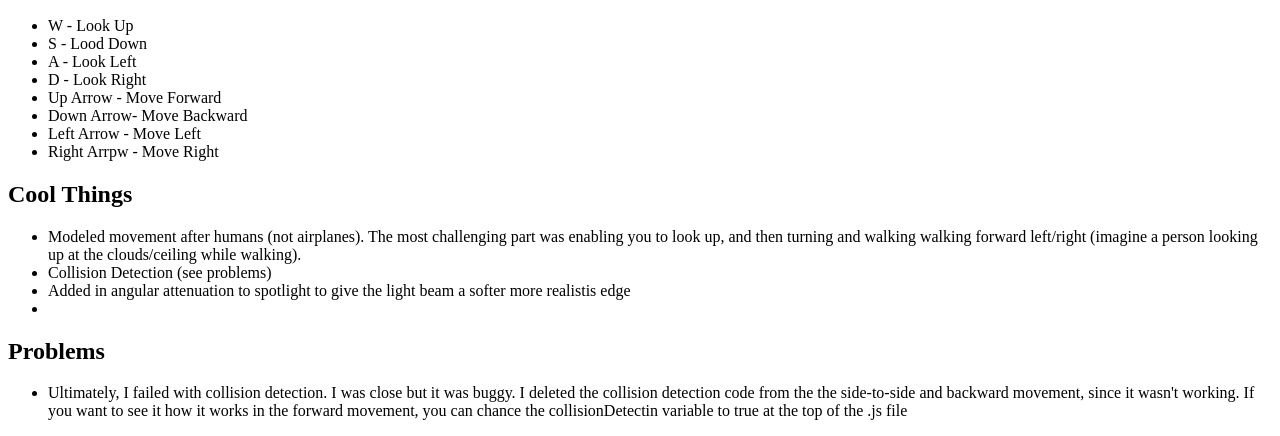
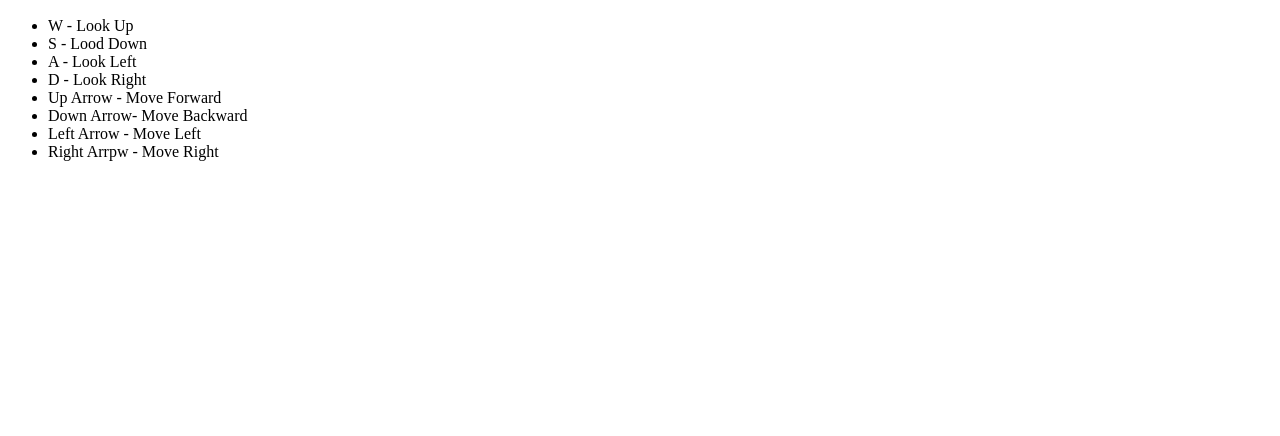
Before and after one commit to mfdickerson/maze, a plain HTML site: page maze.html in a window 1280 px wide. Shown: the part 822-1258 px from the top of the page. After the commit the page ends 999 px from the top, so only its background shows below. Drawn offline with Linux system fonts and the light colour scheme; a script that the page names is missing.

Commit message:
Updated html

```diff
--- a/maze.html
+++ b/maze.html
@@ -173,19 +173,5 @@
 			<Li>Left Arrow - Move Left</li>
 			<li>Right Arrpw - Move Right</li>
 		</ul>
-		<h2>Cool Things</h2>
-		<ul>
-			<li>Modeled movement after humans (not airplanes). The most challenging part was enabling you to look up, and then turning and walking walking forward left/right (imagine a person looking up at the clouds/ceiling while walking).</li>
-			<li>Collision Detection (see problems)</li>
-			<li>Added in angular attenuation to spotlight to give the light beam a softer more realistis edge<li>
-
-		</ul>
-		<h2>Problems</h2>
-		<ul>
-			<li>Ultimately, I failed with collision detection. I was close but it was buggy. I deleted the collision detection code from the the side-to-side and backward movement, since it wasn't working.
-			If you want to see it how it works in the forward movement, you can chance the collisionDetectin variable to true at the top of the .js file</li>
-		</ul>
-
-
 	</body>
 </html>
```
